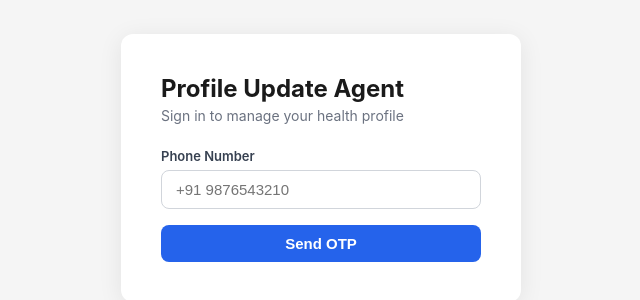
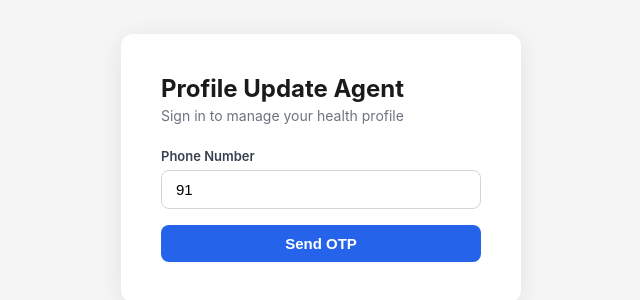
Before and after one commit to LokeshReddyDodla/profileupdate, a React (Vite) app: page / in a window 1280 px wide. Shown: the part 232-532 px from the top of the page, without its empty margins (319-959 px from the left). Built offline with nearby package versions, Linux system fonts and the light colour scheme.

Commit message:
default 91

```diff
--- a/src/pages/LoginPage.jsx
+++ b/src/pages/LoginPage.jsx
@@ -2,7 +2,7 @@ import { useState } from "react";
 import { sendOtp, verifyOtp } from "../api";
 
 export default function LoginPage({ onLogin }) {
-  const [phone, setPhone] = useState("");
+  const [phone, setPhone] = useState("91");
   const [otp, setOtp] = useState("");
   const [otpSent, setOtpSent] = useState(false);
   const [loading, setLoading] = useState(false);
```
